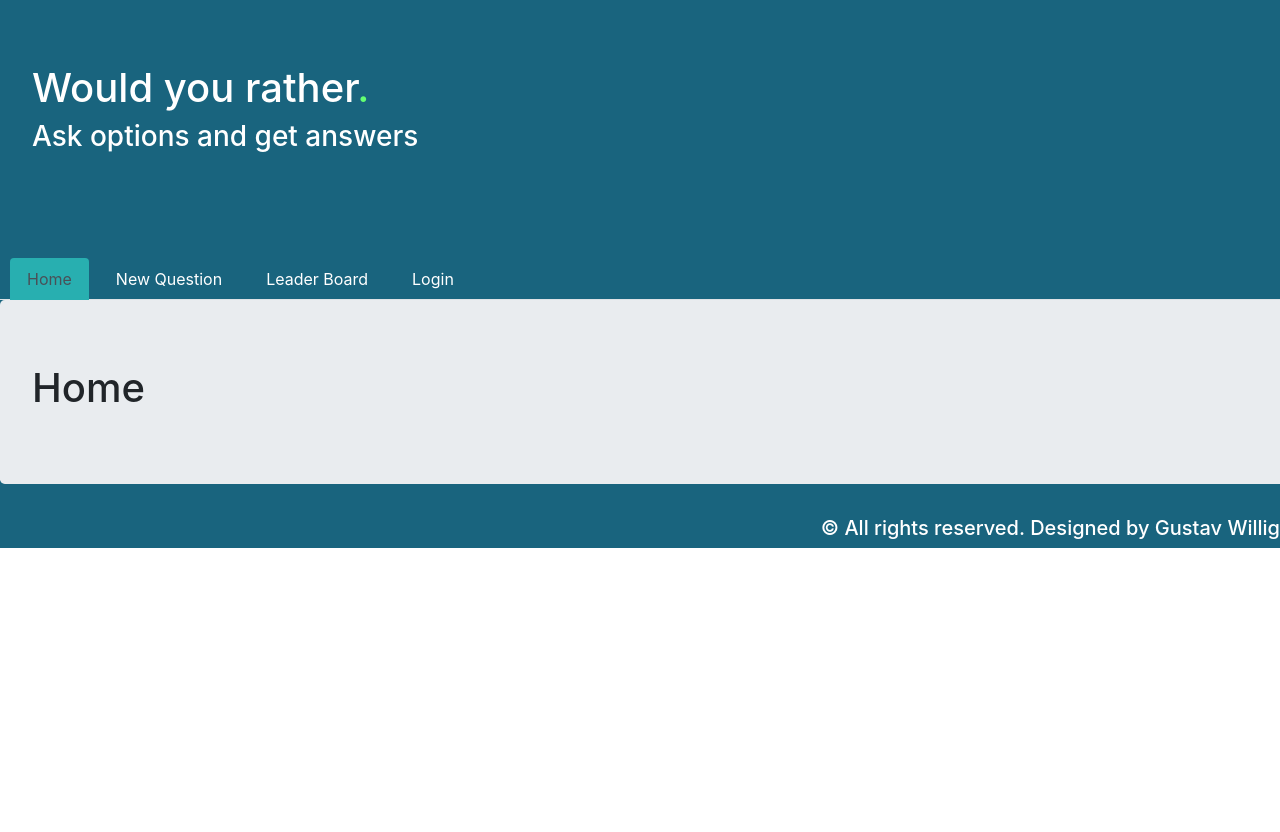
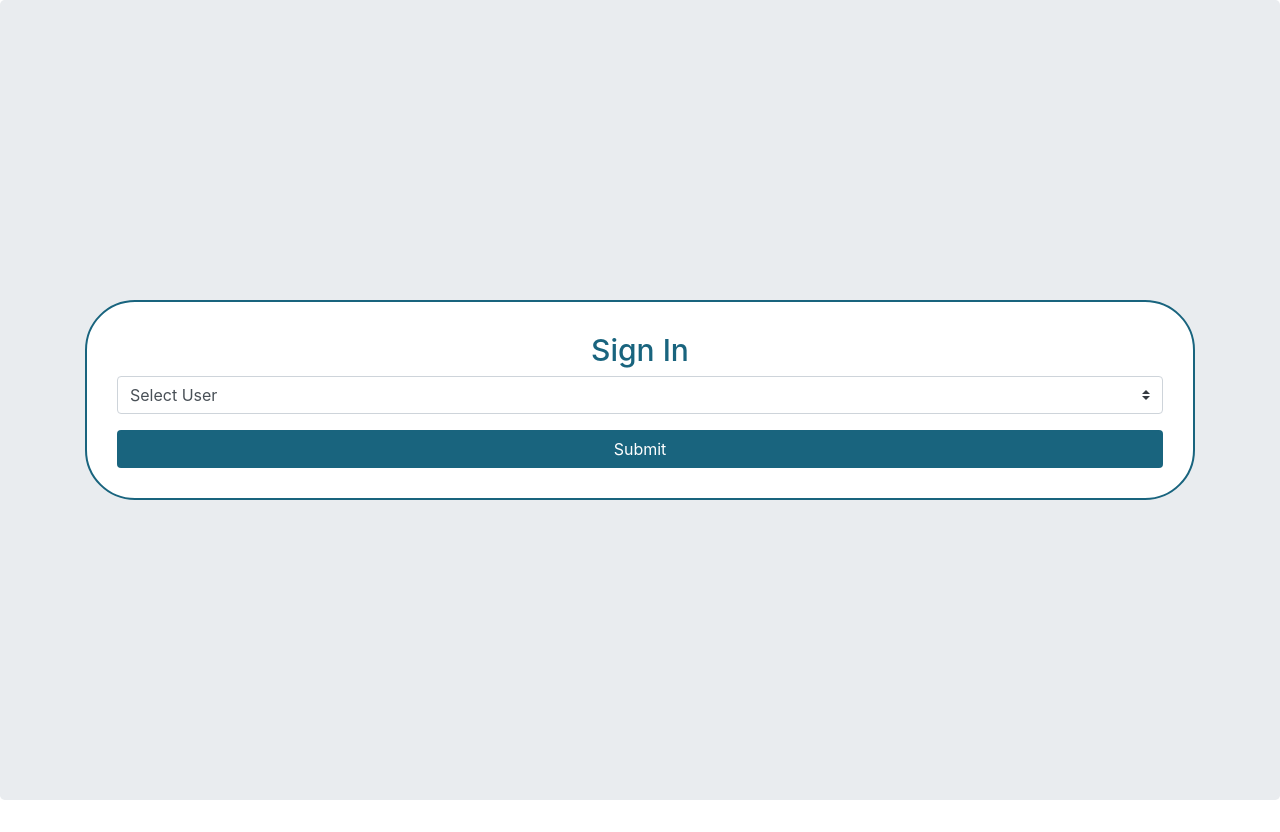
Before and after one commit to gwillig/-would-you-rather, a React (Create React App) app: page / in a window 1280 px wide. Before the commit the page ends 800 px from the top, so only its background shows below. Built offline with nearby package versions, Linux system fonts and the light colour scheme.

Commit message:
MOD|Login.js|created Login file

```diff
--- a/src/App.js
+++ b/src/App.js
@@ -11,17 +11,21 @@ import New_Question from "./components/New_Question/New_Question";
 import Leader_board from "./components/Leader_Board/Leader_board";
 import Login from "./components/Login/Login";
 import React, {Component} from "react";
-
+import {_getUsers} from "./_DATA"
 class App extends React.Component {
     //style//
-
+    state=_getUsers()
     app_style = {
         backgroundColor: "#19647e"
     }
     render(){
     return (
         <BrowserRouter>
-            <Route exact path="/" render={props => (
+            <Route  exact path="/" render={props => (
+
+                <Login></Login>
+            )}/>
+            <Route  path="/home" render={props => (
                 <div>
                     <Row style={this.app_style}>
                         <Col>
@@ -53,9 +57,6 @@ class App extends React.Component {
             )}
 
             />
-            <Route path="/search" render={props => (
-                <h1>Test</h1>
-            )}/>
         </BrowserRouter>
     );
 }
--- a/src/components/Login/Login.js
+++ b/src/components/Login/Login.js
@@ -1,17 +1,50 @@
 import React from 'react'
-import {Jumbotron } from "react-bootstrap";
-
+import { useHistory } from "react-router-dom";
+import {Jumbotron, Col, Card,Button,Container,Row, Form,Dropdown } from "react-bootstrap";
+import { withRouter } from 'react-router-dom';
 class Login extends React.Component {
+    title_style = {
+        color:"#19647e",
+        fontSize:"30px"
+    }
+    form_style={
+        backgroundColor: "#fff",
+        backgroundClip: "border-box",
+        border:" 2px solid #19647e",
+        borderRadius: "50px",
+        padding: "30px"
+    }
+    submitBtn_style={
+        backgroundColor: "#19647e",
+        borderColor: "#f0f8ff00"
+    }
+    submitForm (e) {
+        e.preventDefault()
+        this.props.history.push('/home'); // <--- The page you want to redirect your user to.
+    }
 
     render() {
         return (
-            <Jumbotron>
-                <h1>Login
-                </h1>
+            <Jumbotron className="d-flex align-items-center min-vh-100">
+             <Container className="text-center  max-w-1">
+                 <Form onSubmit={this.submitForm.bind(this)} style={this.form_style}>
+                     <h3 style={this.title_style}>Sign In</h3>
+                     <Form.Group controlId="exampleForm.SelectCustom">
+                         <Form.Control as="select" custom>
+                             <option>Select User</option>
+                             <option>2</option>
+                             <option>3</option>
+                             <option>4</option>
+                             <option>5</option>
+                         </Form.Control>
+                     </Form.Group>
+                     <button type="submit" style={this.submitBtn_style} className="btn btn-primary btn-block">Submit</button>
+                 </Form>
+             </Container>
+            </Jumbotron>
 
-            </Jumbotron>
         )
     }
 }
 
-export default Login
+export default withRouter(Login)
```
